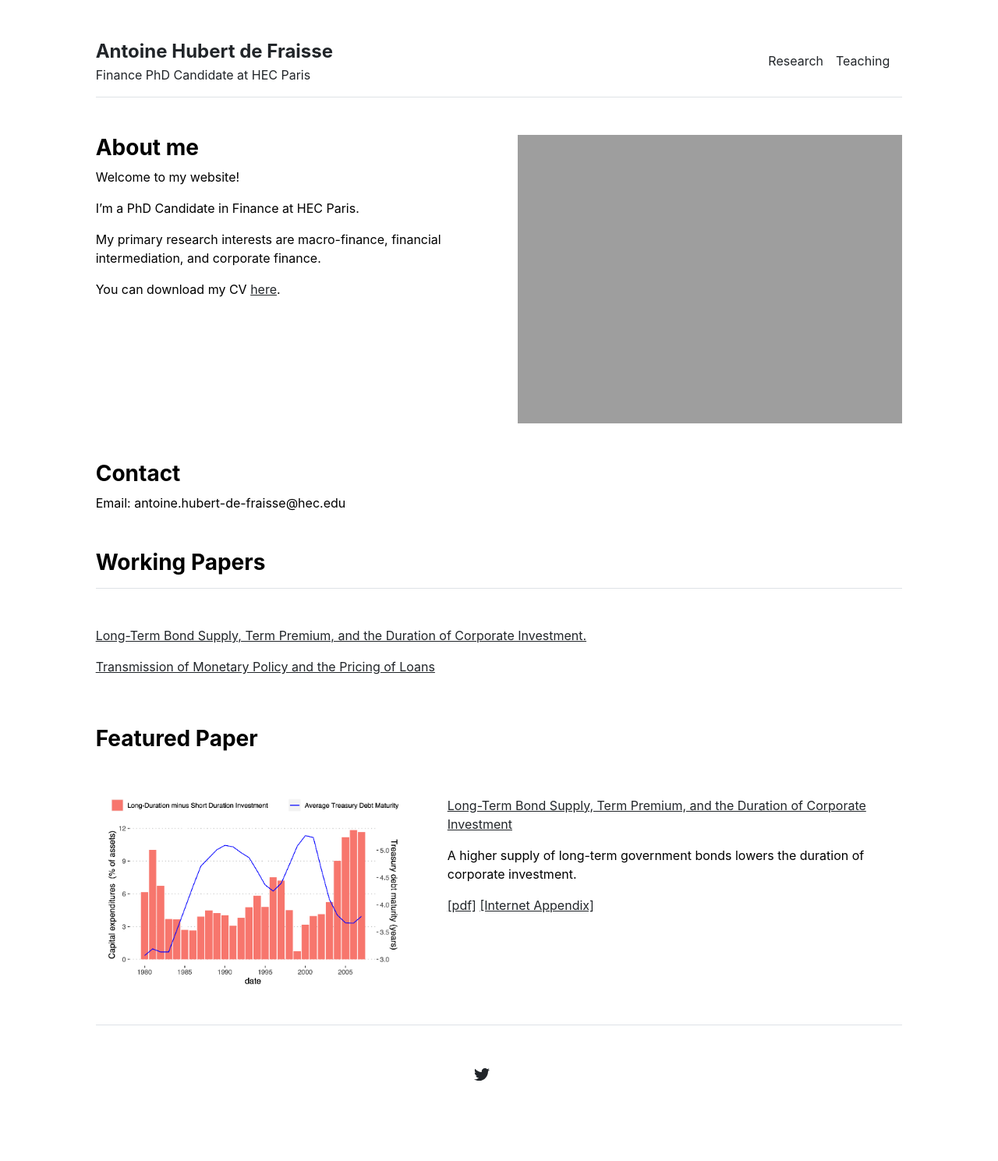
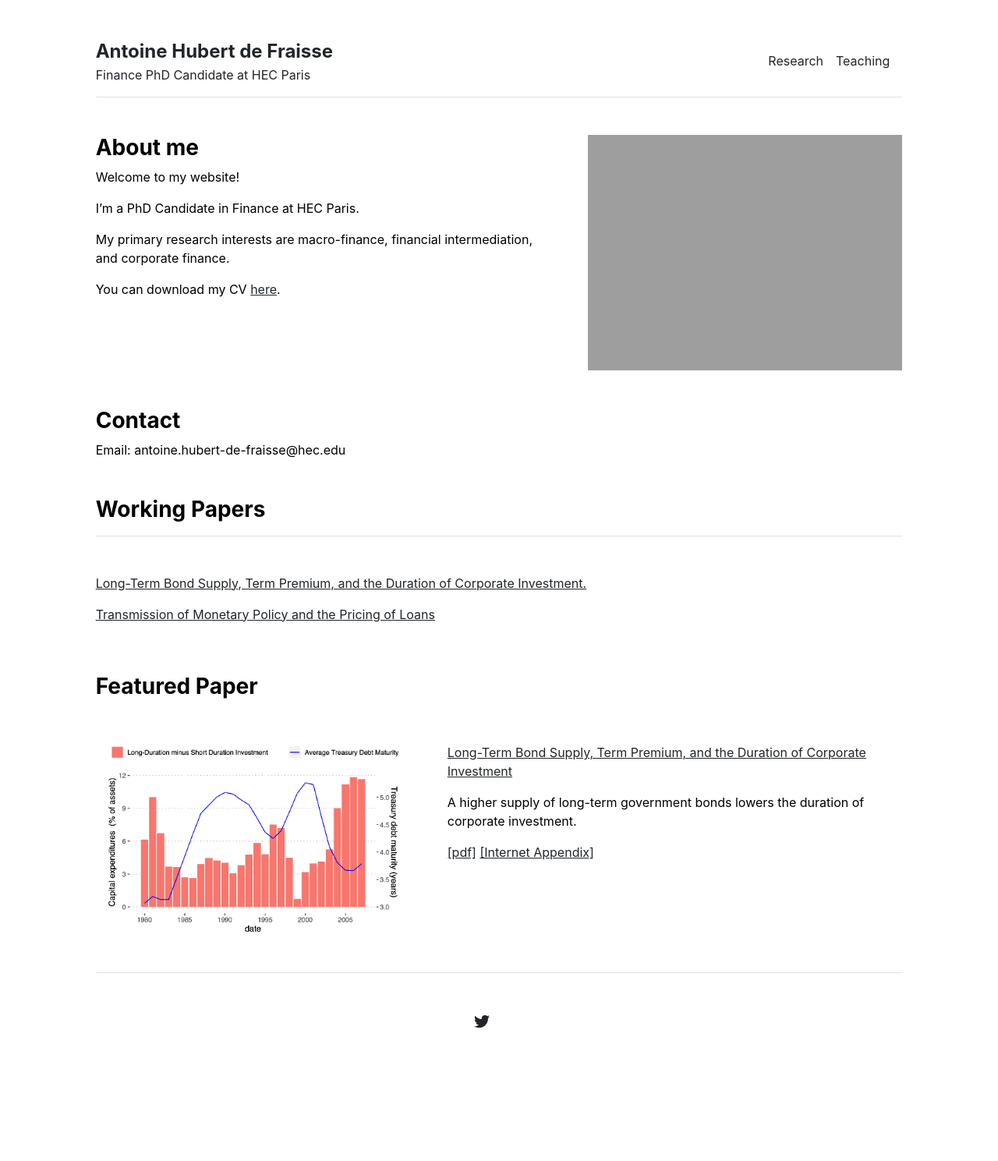
Before and after one commit to antoinehubertdefraisse/antoinehubertdefraisse.github.io, a Jekyll site: the page built from index.md, in a window 1280 px wide. Shown: the whole page at 78% size. Built offline with Jekyll 4.4.1, drawn with Linux system fonts in a browser that asks for light colours; after the commit the page ends 1422 px from its top, so only the background shows below that.

Commit message:
Update home.html

```diff
--- a/_layouts/home.html
+++ b/_layouts/home.html
@@ -3,7 +3,7 @@ layout: default
 ---
 
 <div class="row g-5 mb-5">
-  <div class="col-md-6">
+  <div class="col-md-7">
     <h3 class="fw-bold">About me</h3>
     Welcome to my website!  <p></p>
     I’m a PhD Candidate in Finance at HEC Paris.  <p></p>
@@ -11,7 +11,7 @@ layout: default
     You can download my CV <a href="http://antoinehubertdefraisse.github.io/pdf/cv_new.pdf" target="_blank">here</a>.
 
   </div>
-  <div class="col-md-6">
+  <div class="col-md-5">
     <img src="{{ site.github.url }}/assets/mfr22.jpg" alt="Home" width="100%">
   </div>
 </div>
```
